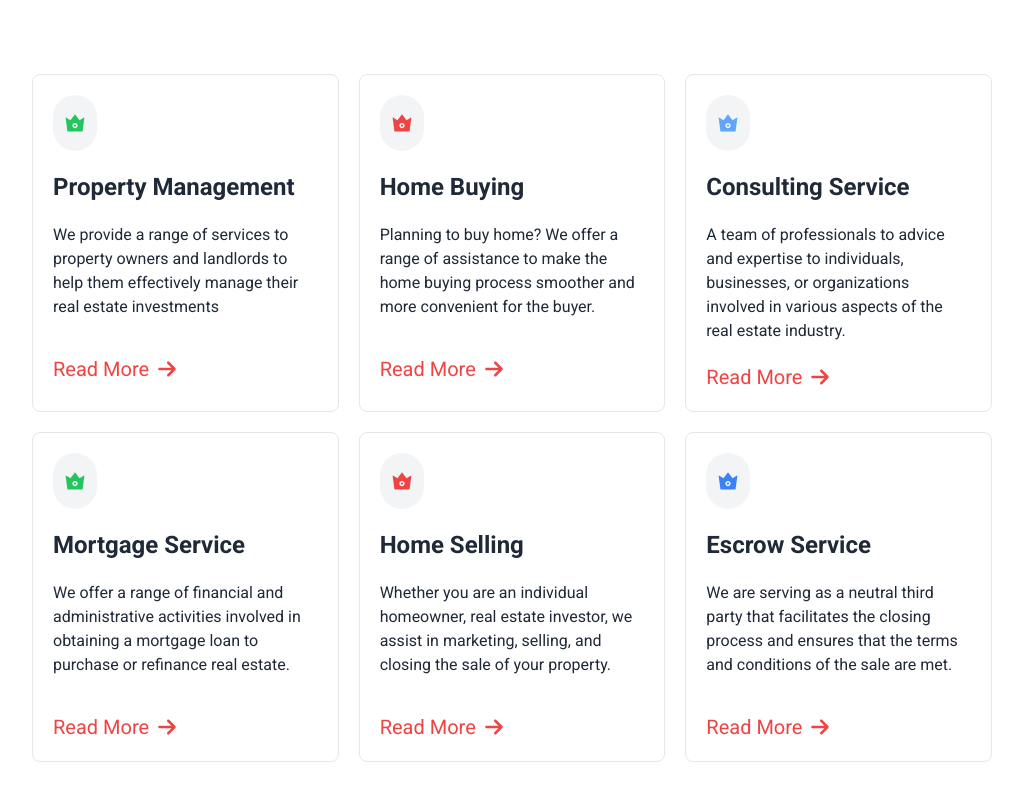
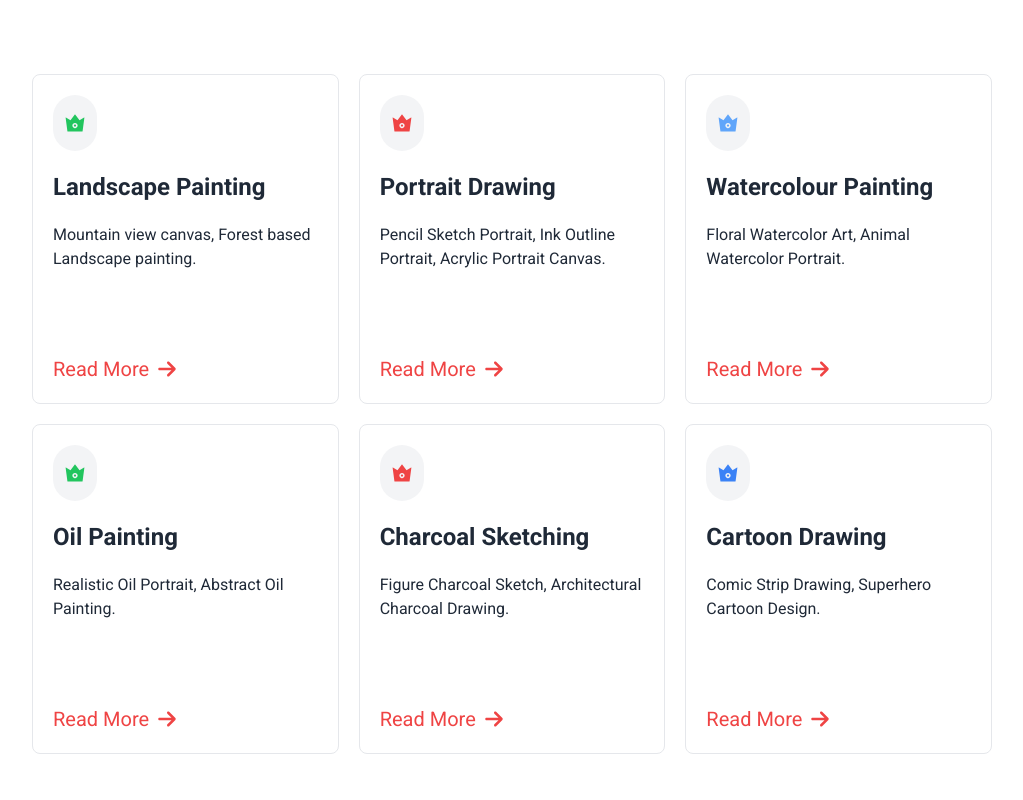
Before and after one commit to rafietrana/10assclint, a React (Vite) app: page / in a window 1280 px wide. Shown: the part 1425-2225 px from the top of the page, without its empty margins (128-1151 px from the left). Built offline with nearby package versions, Linux system fonts and the light colour scheme; no server answers.

Commit message:
add my ui code

```diff
--- a/src/Component/Providing.jsx
+++ b/src/Component/Providing.jsx
@@ -4,55 +4,49 @@ import { FaArrowRight } from "react-icons/fa6";
 const Providing = () => {
     return (
         <div className="w-9/12 mx-auto my-10 space-y-9">
-            <p className="lg:text-3xl md:text-2xl text-xl font-semibold" data-aos= 'zoom-in' data-aos-duration='1000'>What we are providing</p>
+            <p className="lg:text-3xl md:text-2xl text-xl font-semibold" data-aos="zoom-in" data-aos-duration="1000">What we are providing</p>
 
-
-
-
-
-          <div className="grid lg:grid-cols-3 md:grid-cols-2 grid-cols-1 gap-5 py-10"  data-aos= 'zoom-in' data-aos-duration='1000'>
+            <div className="grid lg:grid-cols-3 md:grid-cols-2 grid-cols-1 gap-5 py-10" data-aos="zoom-in" data-aos-duration="1000">
                <div className="space-y-5 border rounded-lg p-5">
                  <div className="text-2xl text-green-500 w-2/12 bg-gray-100 rounded-full flex justify-center items-center py-4"><span><AiFillCrown /></span></div>
-                 <p className="text-2xl font-semibold">Property Management</p>
-                 <p className="min-h-28">We provide a range of services to property owners and landlords to help them effectively manage their real estate investments</p>
+                 <p className="text-2xl font-semibold">Landscape Painting</p>
+                 <p className="min-h-28">Mountain view canvas, Forest based Landscape painting.</p>
                  <p className="flex items-center gap-2  text-red-500 text-xl">Read More <span><FaArrowRight /></span></p>
                </div>
                <div className="space-y-5 border rounded-lg p-5">
                  <div className="text-2xl text-red-500 w-2/12 bg-gray-100 rounded-full flex justify-center items-center py-4"><span><AiFillCrown /></span></div>
-                 <p className="text-2xl font-semibold">Home Buying</p>
-                 <p className="min-h-28">Planning to buy home? We offer a range of assistance to make the home buying process smoother and more convenient for the buyer.</p>
+                 <p className="text-2xl font-semibold">Portrait Drawing</p>
+                 <p className="min-h-28">Pencil Sketch Portrait, Ink Outline Portrait, Acrylic Portrait Canvas.</p>
                  <p className="flex items-center gap-2  text-red-500 text-xl">Read More <span><FaArrowRight /></span></p>
                </div>
                <div className="space-y-5 border rounded-lg p-5">
                  <div className="text-2xl text-blue-400 w-2/12 bg-gray-100 rounded-full flex justify-center items-center py-4"><span><AiFillCrown /></span></div>
-                 <p className="text-2xl font-semibold">Consulting Service</p>
-                 <p className="min-h-28">A team of professionals to advice and expertise to individuals, businesses, or organizations involved in various aspects of the real estate industry.</p>
+                 <p className="text-2xl font-semibold">Watercolour Painting</p>
+                 <p className="min-h-28">Floral Watercolor Art, Animal Watercolor Portrait.</p>
                  <p className="flex items-center gap-2  text-red-500 text-xl">Read More <span><FaArrowRight /></span></p>
                </div>
 
                <div className="space-y-5 border rounded-lg p-5">
                  <div className="text-2xl text-green-500 w-2/12 bg-gray-100 rounded-full flex justify-center items-center py-4"><span><AiFillCrown /></span></div>
-                 <p className="text-2xl font-semibold">Mortgage Service</p>
-                 <p className="min-h-28">We offer a range of financial and administrative activities involved in obtaining a mortgage loan to purchase or refinance real estate.</p>
+                 <p className="text-2xl font-semibold">Oil Painting</p>
+                 <p className="min-h-28">Realistic Oil Portrait, Abstract Oil Painting.</p>
                  <p className="flex items-center gap-2  text-red-500 text-xl">Read More <span><FaArrowRight /></span></p>
                </div>
 
                <div className="space-y-5 border rounded-lg p-5">
                  <div className="text-2xl text-red-500 w-2/12 bg-gray-100 rounded-full flex justify-center items-center py-4 t"><span><AiFillCrown /></span></div>
-                 <p className="text-2xl font-semibold">Home Selling</p>
-                 <p className="min-h-28">Whether you are an individual homeowner, real estate investor, we assist in marketing, selling, and closing the sale of your property.</p>
+                 <p className="text-2xl font-semibold">Charcoal Sketching</p>
+                 <p className="min-h-28">Figure Charcoal Sketch, Architectural Charcoal Drawing.</p>
                  <p className="flex items-center gap-2  text-red-500 text-xl ">Read More <span><FaArrowRight /></span></p>
                </div>
 
                <div className="space-y-5 border rounded-lg p-5">
                  <div className="text-2xl text-blue-500 w-2/12 bg-gray-100 rounded-full flex justify-center items-center py-4"><span><AiFillCrown /></span></div>
-                 <p className="text-2xl font-semibold">Escrow Service</p>
-                 <p className="min-h-28">We are serving as a neutral third party that facilitates the closing process and ensures that the terms and conditions of the sale are met.</p>
+                 <p className="text-2xl font-semibold">Cartoon Drawing</p>
+                 <p className="min-h-28">Comic Strip Drawing, Superhero Cartoon Design.</p>
                  <p className="flex items-center gap-2 text-red-500 text-xl">Read More <span><FaArrowRight /></span></p>
                </div>
-
             </div>
-
         </div>
     );
 };
```
